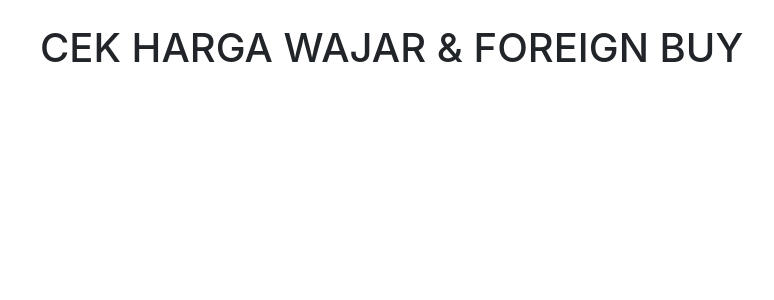
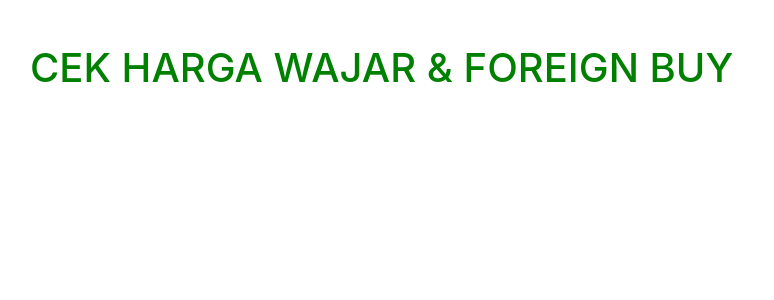
Before and after one commit to braindior01/testWebFlaskTable, a Flask app: page / in a window 1280 px wide. Shown: the part 56-356 px from the top of the page, without its empty margins (45-819 px from the left). Run offline with Flask 3, Linux system fonts and the light colour scheme; some libraries are stand-ins or nearby versions.

Commit message:
update 1 Maret 2024
update data dan list index

```diff
--- a/website/static/styles.css
+++ b/website/static/styles.css
@@ -18,3 +18,12 @@ input[type="text"],
 button {
   vertical-align: top;
 }
+
+.cek-lapet {
+  color: green;
+  position: absolute;
+  top: 100px;
+  left: 75px;
+  margin: 0;
+  padding: 0;
+}
--- a/website/templates/home.html
+++ b/website/templates/home.html
@@ -1,3 +1,3 @@
 {% extends "base.html" %} {% block title %}Home{% endblock %} {% block content %}
-<h1>CEK HARGA WAJAR & FOREIGN BUY</h1>
+<h1 class="cek-lapet">CEK HARGA WAJAR & FOREIGN BUY</h1>
 {% endblock %}
```
Also changed, not shown: instance/database.db, 12 other files.
